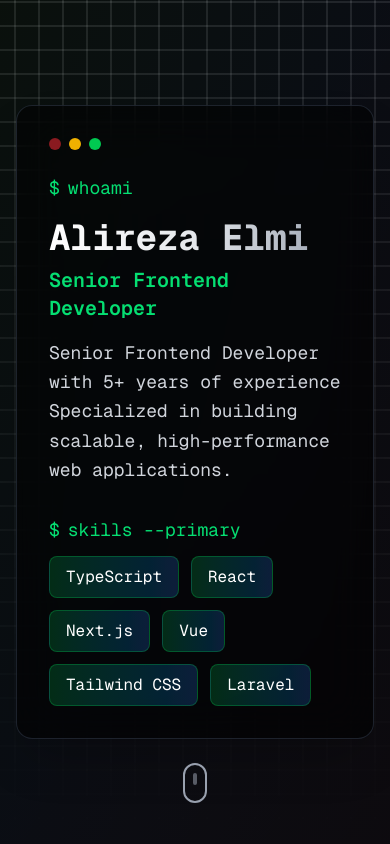
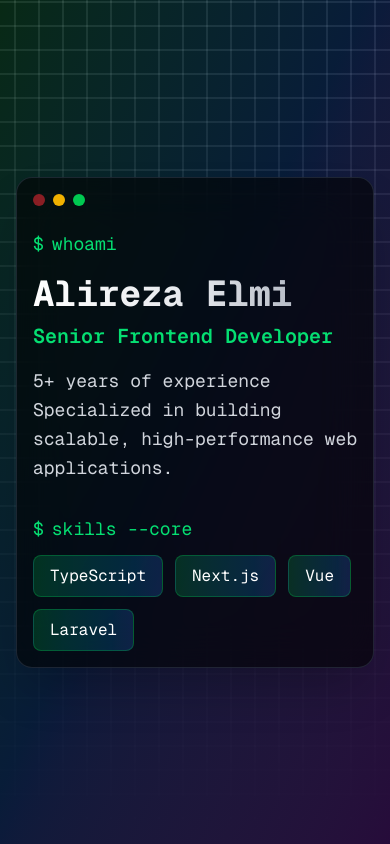
Before and after one commit to elmi-elmi/elmi-elmi.github.io, a Next.js app: page / in a window 390 px wide. Shown: the top 844 px of the page. Built offline with nearby package versions, Linux system fonts and the light colour scheme.

Commit message:
change padding

```diff
--- a/app/page.tsx
+++ b/app/page.tsx
@@ -39,7 +39,7 @@ interface SocialLink {
 
 const LABELS = {
     heroWhoAmI: "whoami",
-    heroSkills: "skills --primary",
+    heroSkills: "skills --core",
     projects: "Featured Projects",
     achievements: "Key Achievements:",
     experience: "Professional Experience",
@@ -77,10 +77,10 @@ const SKILLS_CATEGORIES = {
 
 const PRIMARY_SKILLS: string[] = [
     "TypeScript",
-    "React",
+    // "React",
     "Next.js",
     "Vue",
-    "Tailwind CSS",
+    // "Tailwind CSS",
     "Laravel",
 ];
 
@@ -328,7 +328,7 @@ function SocialIcon({ icon }: { icon: SocialLink['icon'] }) {
 export default function Portfolio() {
     const currentYear = new Date().getFullYear();
     const years = Math.max(1, currentYear - HERO.yearsStart);
-    const about = `Senior Frontend Developer with ${years}+ years of experience ${HERO.aboutBase}`;
+    const about = `${years}+ years of experience ${HERO.aboutBase}`;
 
     return (
         <main className="min-h-screen bg-[#0A0A0A] text-white overflow-x-hidden antialiased">
@@ -337,7 +337,7 @@ export default function Portfolio() {
                 <div className="absolute inset-0" aria-hidden="true">
                     <div className="absolute inset-0 bg-[url('/grid.svg')] bg-center [mask-image:linear-gradient(180deg,white,rgba(255,255,255,0))]"></div>
                 </div>
-                <div className="absolute inset-0 bg-gradient-to-br from-green-600/20 via-blue-600/20 to-purple-600/10 opacity-20" aria-hidden="true"></div>
+                <div className="absolute inset-0 bg-gradient-to-br from-green-600/20 via-blue-600/20 to-purple-600/20 " aria-hidden="true"></div>
 
                 {/*<div className="absolute inset-0" aria-hidden="true">*/}
                 {/*    <div className="absolute inset-0 opacity-20">*/}
@@ -353,7 +353,7 @@ export default function Portfolio() {
                 {/*</div>*/}
 
                 <div className="relative z-10 max-w-5xl w-full mx-4">
-                    <div className="bg-black/60 backdrop-blur-xl rounded-2xl border border-gray-700/50 p-8 shadow-2xl">
+                    <div className="bg-black/60 backdrop-blur-xl rounded-2xl border border-gray-700/50 p-4 sm:p-8 shadow-2xl">
                         <div className="flex items-center gap-4 mb-6">
                             {HERO.avatarSrc &&
                                 <div className="relative w-16 h-16 rounded-full overflow-hidden ring-2 ring-gray-700/50">
@@ -405,7 +405,7 @@ export default function Portfolio() {
                 </div>
 
                 {/* Scroll indicator */}
-                <a href="#projects" className="absolute bottom-8 left-1/2 -translate-x-1/2 z-10 animate-bounce">
+                <a href="#projects" className="absolute hidden sm:block bottom-8 left-1/2 -translate-x-1/2 z-10 animate-bounce">
                     <div className="w-6 h-10 border-2 border-gray-400 rounded-full flex justify-center">
                         <div className="w-1 h-3 bg-gray-400 rounded-full mt-2 animate-pulse"></div>
                     </div>
@@ -428,7 +428,7 @@ export default function Portfolio() {
                         {PROJECTS.map((project, index) => (
                             <article
                                 key={project.id}
-                                className="bg-gradient-to-br from-gray-900/80 to-gray-800/50 rounded-2xl p-8 backdrop-blur-sm border border-gray-700/50 hover:border-gray-600/50 transition-all duration-300 shadow-xl"
+                                className="bg-gradient-to-br from-gray-900/80 to-gray-800/50 rounded-2xl p-4 sm:p-8 backdrop-blur-sm border border-gray-700/50 hover:border-gray-600/50 transition-all duration-300 shadow-xl"
                             >
                                 <div className="flex flex-col lg:flex-row lg:items-start gap-6">
                                     <div className="flex-1">
@@ -510,7 +510,7 @@ export default function Portfolio() {
                             {EXPERIENCES.map((exp, index) => (
                                 <article
                                     key={exp.id}
-                                    className=" bg-gradient-to-br from-gray-900/90 to-gray-800/60 rounded-2xl p-8 ml-0 md:ml-20 backdrop-blur-sm border border-gray-700/50 hover:border-gray-600/50 transition-all duration-300 shadow-xl"
+                                    className=" bg-gradient-to-br from-gray-900/90 to-gray-800/60 rounded-2xl p-4 sm:p-8 ml-0 md:ml-20 backdrop-blur-sm border border-gray-700/50 hover:border-gray-600/50 transition-all duration-300 shadow-xl"
                                 >
                                     {/* Timeline dot */}
                                     <div className="absolute -start-14 top-8 w-4 h-4 bg-green-400 rounded-full border-4 border-gray-900 hidden md:block"></div>
@@ -551,7 +551,7 @@ export default function Portfolio() {
 
                     <div className="grid grid-cols-1 lg:grid-cols-2 gap-8">
                         <div className="bg-gradient-to-br from-gray-900/80 to-gray-800/60 rounded-xl p-6 border border-gray-700/50">
-                            <h3 className="text-xl font-semibold text-white mb-2">{EDUCATION.masters.degree}</h3>
+                        <h3 className="text-xl font-semibold text-white mb-2">{EDUCATION.masters.degree}</h3>
                             <p className="text-green-400 font-medium mb-1">{EDUCATION.masters.university}</p>
                             <p className="text-gray-400 mb-3">{EDUCATION.masters.date}</p>
                             <p className="text-purple-300 text-sm">{EDUCATION.masters.achievement}</p>
@@ -625,7 +625,7 @@ export default function Portfolio() {
                         <h3 className="text-3xl font-bold mb-12 text-center text-purple-400">Technical Skills</h3>
                         <div className="grid grid-cols-1 md:grid-cols-2 lg:grid-cols-3 gap-8">
                             {Object.entries(SKILLS_CATEGORIES).map(([category, skills]) => (
-                                <div key={category} className="bg-gradient-to-br from-gray-900/80 to-gray-800/50 rounded-xl p-6 border border-gray-700/50">
+                                <div key={category} className="bg-gradient-to-br from-gray-900/20 to-gray-800/50 rounded-xl p-6 border border-gray-700/50">
                                     <h4 className="text-lg font-bold text-purple-300 mb-4">{category}</h4>
                                     <div className="flex flex-wrap gap-2">
                                         {skills.map((skill) => (
@@ -647,9 +647,8 @@ export default function Portfolio() {
             {/* Contact Section */}
             <section id="contact" className="py-24 px-4">
                 <div className="max-w-4xl mx-auto">
-                    <div className="relative p-10 rounded-3xl overflow-hidden backdrop-blur-xl border border-gray-700/50 bg-black/70 shadow-2xl">
-                        <div className="absolute inset-0 bg-gradient-to-br from-green-500/10 via-blue-500/10 to-purple-500/5" aria-hidden="true"></div>
-
+                    <div className="relative p-3 md:p-10 rounded-3xl overflow-hidden backdrop-blur-xl border border-gray-700/50 bg-black/70 shadow-2xl">
+                        <div className="absolute  inset-0 bg-gradient-to-br from-green-500/20 via-blue-500/20 to-purple-500/10" ></div>
                         <div className="relative z-10">
                             <div className="flex items-center gap-2 mb-8" aria-hidden="true">
                                 <div className="w-3 h-3 rounded-full bg-red-500 animate-pulse"></div>
```
